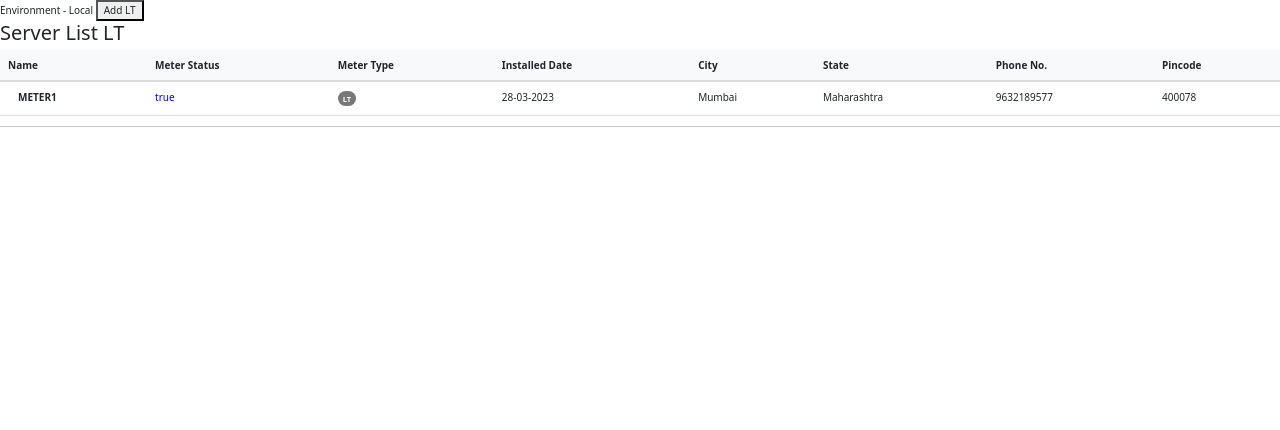
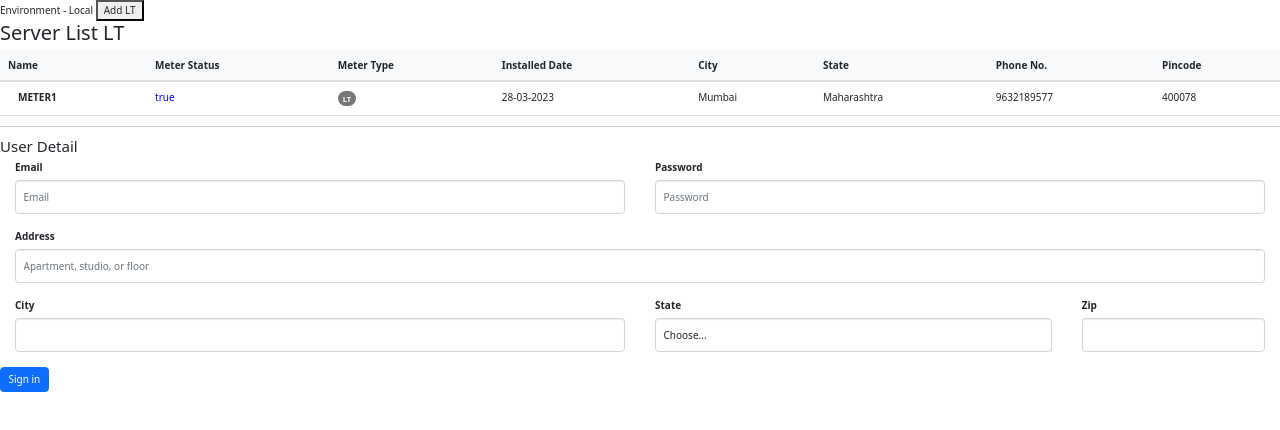
Before and after one commit to sachin19927/angularPraticeCode, an Angular app: page / in a window 1280 px wide. Shown: the top 430 px of the page. Built offline with nearby package versions, Linux system fonts and the light colour scheme.

Commit message:
Form Changes

```diff
--- a/src/app/app.component.html
+++ b/src/app/app.component.html
@@ -9,7 +9,8 @@ Environment - {{env}}
 
 
 <hr>
-
+<h4>User Detail</h4>
+<app-form-demo></app-form-demo>
 <!--<hr>
 <table  class="table">
   <thead appHightlightdirectvie [defaultColor]="'yellow'" [highLight]="'grey'">
--- a/src/app/app.module.ts
+++ b/src/app/app.module.ts
@@ -10,6 +10,7 @@ import { TableComponent } from './component/table/table.component';
 import { AttributeHighlightDirective } from './shared/attribute-highlight.directive';
 import { MeterComponent } from './component/meter/meter.component';
 import { FormsModule } from '@angular/forms';
+import { FormDemoComponent } from './component/form-demo/form-demo.component';
 
 
 @NgModule({
@@ -20,7 +21,8 @@ import { FormsModule } from '@angular/forms';
     StrcaseDirective,
     TableComponent,
     AttributeHighlightDirective,
-    MeterComponent
+    MeterComponent,
+    FormDemoComponent
   ],
   imports: [
     BrowserModule,
--- /dev/null
+++ b/src/app/component/form-demo/form-demo.component.html
@@ -0,0 +1,39 @@
+<form>
+    <div class="form-row">
+      <div class="form-group col-md-6">
+        <label for="inputEmail4">Email</label>
+        <input type="email" class="form-control" id="inputEmail4" placeholder="Email">
+      </div>
+      <div class="form-group col-md-6">
+        <label for="inputPassword4">Password</label>
+        <input type="password" class="form-control" id="inputPassword4" placeholder="Password">
+      </div>
+    </div>
+
+    <div class="form-group col-md-12">
+      <label for="inputAddress2">Address</label>
+      <input type="text" class="form-control" id="inputAddress2" placeholder="Apartment, studio, or floor">
+    </div>
+    <div class="form-row">
+      <div class="form-group col-md-6">
+        <label for="inputCity">City</label>
+        <input type="text" class="form-control" id="inputCity">
+      </div>
+      <div class="form-group col-md-4">
+        <label for="inputState">State</label>
+        <select id="inputState" class="form-control">
+          <option selected>Choose...</option>
+          <option>Udaipur</option>
+          <option>Mumbai</option>
+          <option>Bangalore</option>
+          <option>Delhi</option>
+        </select>
+      </div>
+      <div class="form-group col-md-2">
+        <label for="inputZip">Zip</label>
+        <input type="text" class="form-control" id="inputZip">
+      </div>
+    </div>
+
+    <button type="submit" class="btn btn-primary">Sign in</button>
+  </form>
--- /dev/null
+++ b/src/app/component/form-demo/form-demo.component.ts
@@ -0,0 +1,15 @@
+import { Component, OnInit } from '@angular/core';
+
+@Component({
+  selector: 'app-form-demo',
+  templateUrl: './form-demo.component.html',
+  styleUrls: ['./form-demo.component.scss']
+})
+export class FormDemoComponent implements OnInit {
+
+  constructor() { }
+
+  ngOnInit(): void {
+  }
+
+}
```
Also changed, not shown: Traking Task sheet.txt, src/app/component/form-demo/form-demo.component.scss (added), 1 other file (tests, documents, lock files or other folders).
